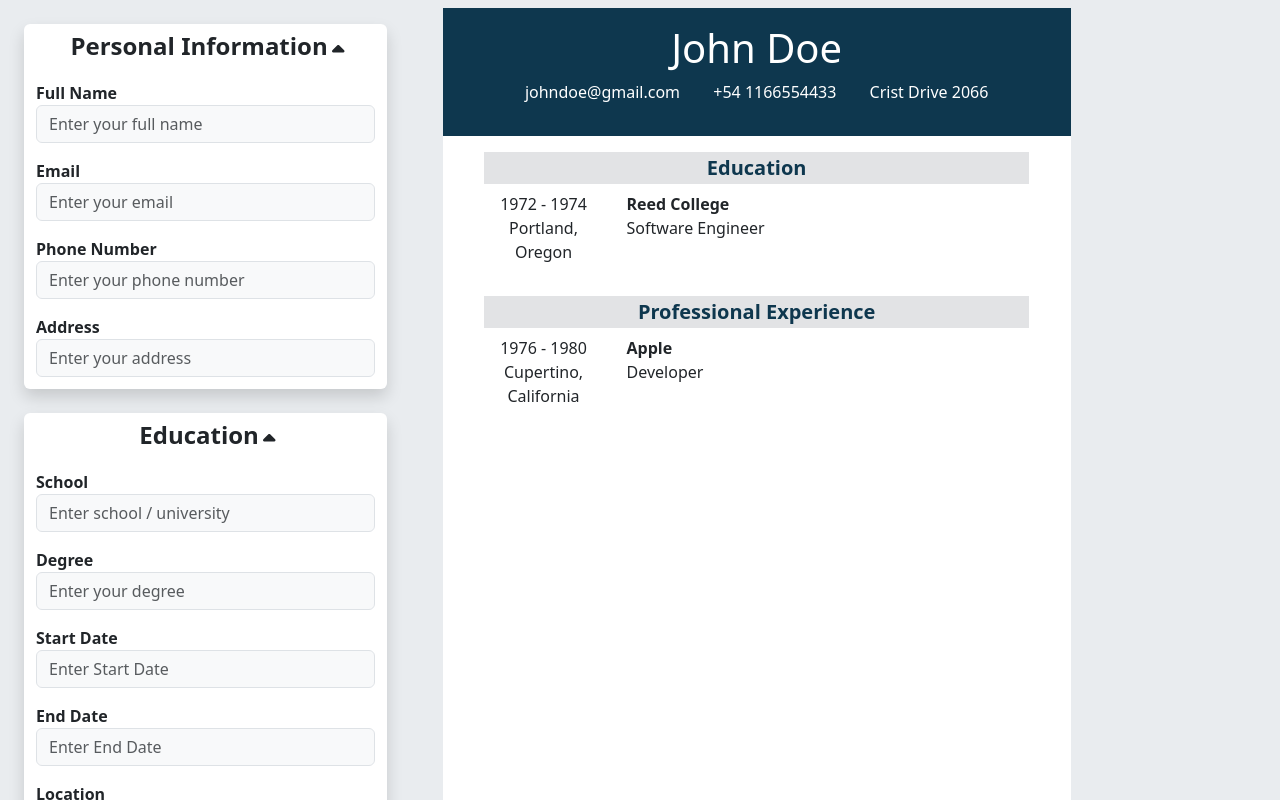
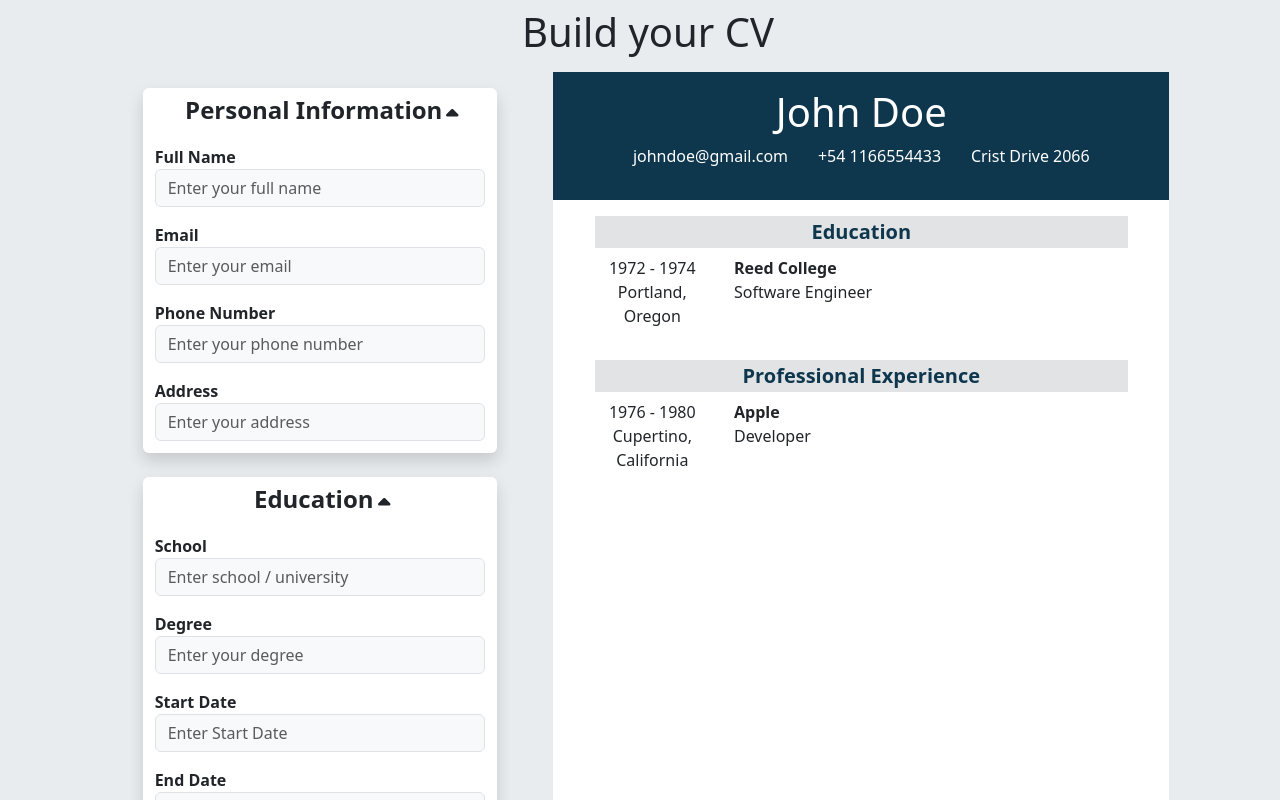
Before and after one commit to GBalatti9/cv-aplication, a React (Vite) app: page / in a window 1280 px wide. Shown: the top 800 px of the page. Built offline with nearby package versions, Linux system fonts and the light colour scheme.

Commit message:
Adding a title

```diff
--- a/src/Container.jsx
+++ b/src/Container.jsx
@@ -37,8 +37,9 @@ export const Container = () => {
     }
 
     return (
-        <div className="row bg-body-secondary">
-            <div className="col-4 overflow-scroll">
+        <div className="row bg-body-secondary m-auto">
+            <h1 className="text-center m-2">Build your CV</h1>
+            <div className="col-4 offset-1 overflow-scroll">
                 <Form
                     updateState={updateState}
                     title={'Personal Information'}
```
